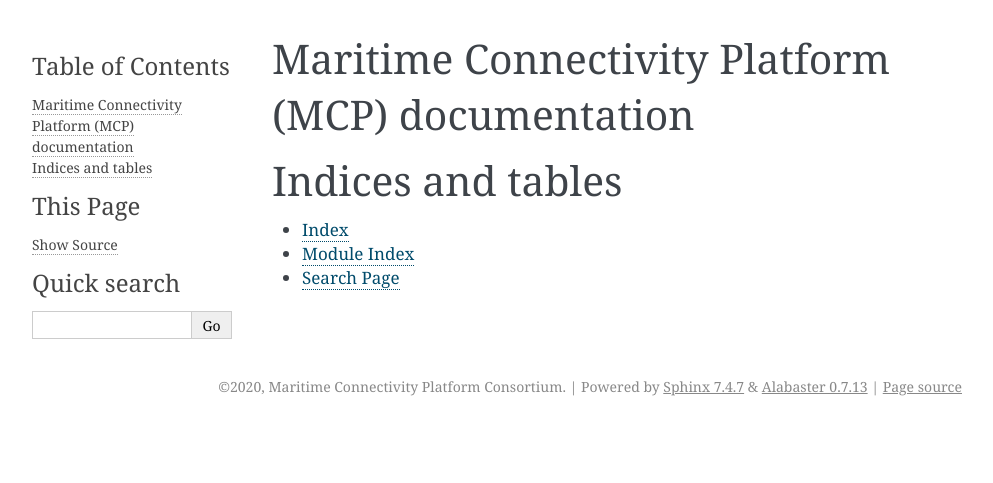
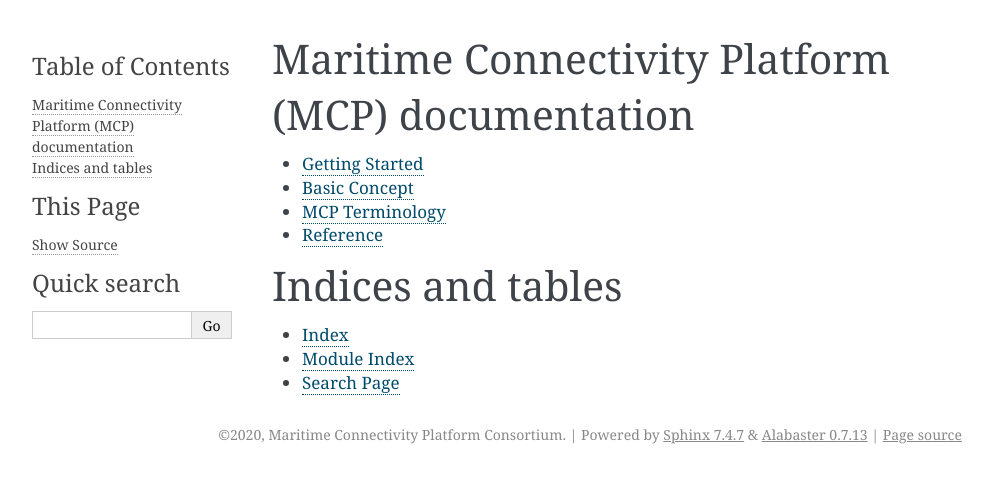
Before and after one commit to maritimeconnectivity/maritimeconnectivity.net, a Sphinx documentation site: the page built from docs/source/index.rst, in a window 1280 px wide. Shown: the top 483 px of the page, without its empty margins (148-1141 px from the left). Built offline with Sphinx 7.4.7, drawn with Linux system fonts in a browser that asks for light colours; part of the change alters nothing that is shown.

```diff
--- a/docs/source/index.rst
+++ b/docs/source/index.rst
@@ -1,15 +1,12 @@
-.. Maritime Connectivity Platform documentation master file, created by
-   sphinx-quickstart on Thu Feb 27 16:29:17 2020.
-   You can adapt this file completely to your liking, but it should at least
-   contain the root `toctree` directive.
-
 Maritime Connectivity Platform (MCP) documentation
 ==========================================================
 
 .. toctree::
    :maxdepth: 3
+
    gettingStarted
    basicConcept
+   terminology
    reference
 
 
```
